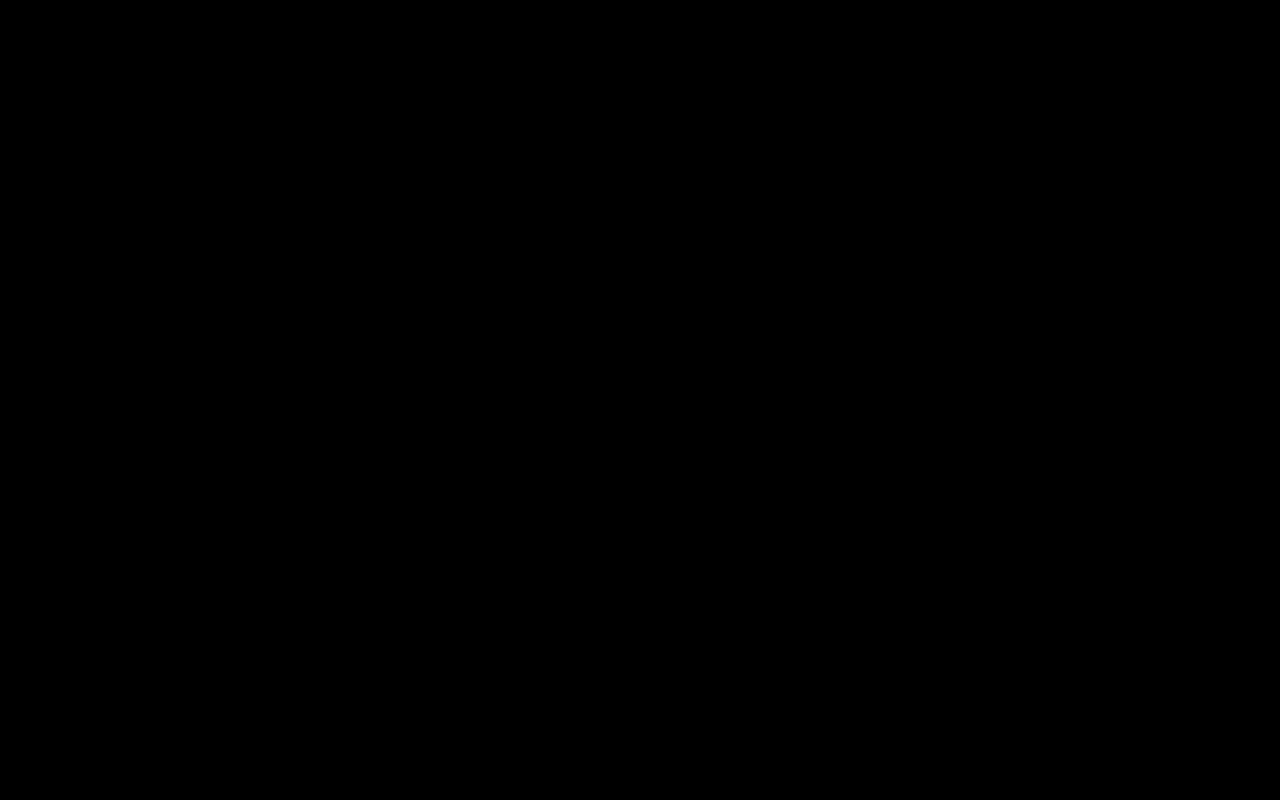
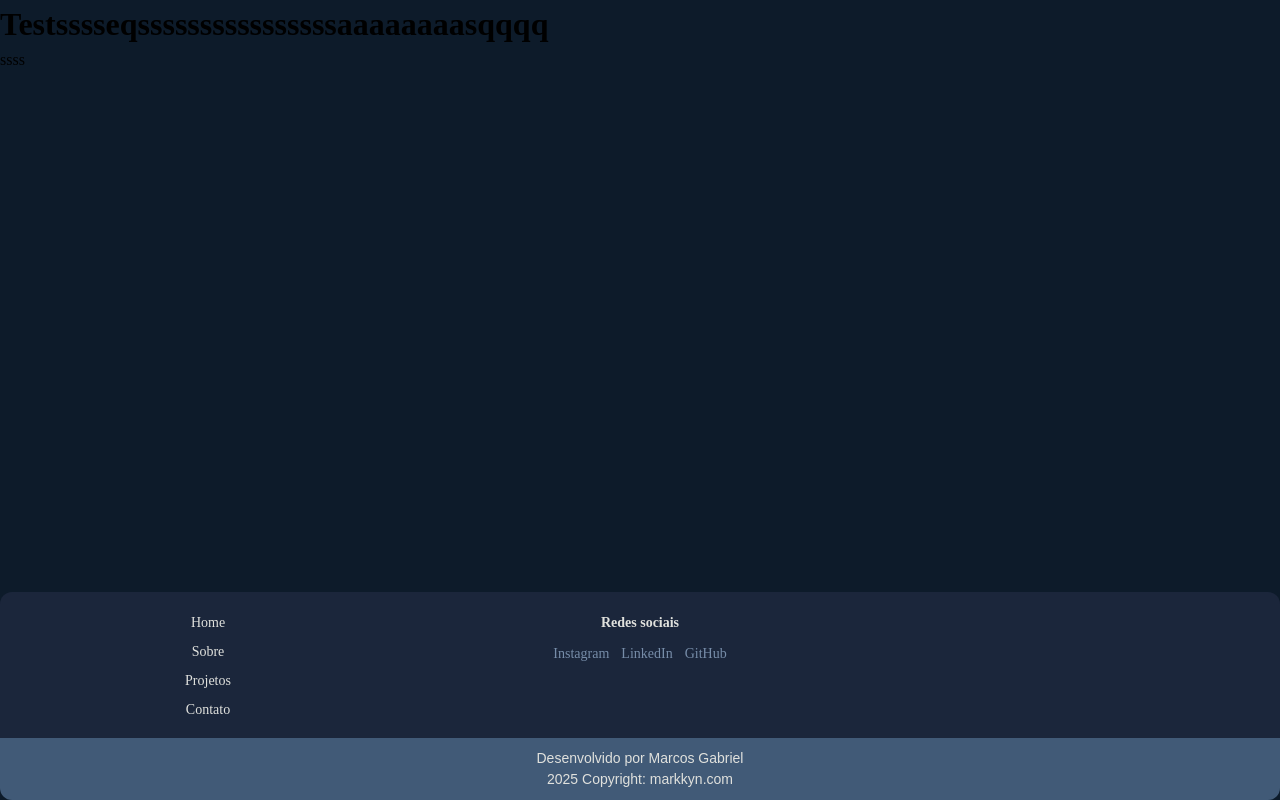
Before and after one commit to markkyn/portifolio-angular, an Angular app: page / in a window 1280 px wide. Built offline with nearby package versions, Linux system fonts and the light colour scheme.

Commit message:
new: footer com 2 seções (redes socias e desenvolvido por )

```diff
--- a/src/index.html
+++ b/src/index.html
@@ -2,12 +2,37 @@
 <html lang="en">
 <head>
   <meta charset="utf-8">
-  <title>Portifolio</title>
+  <title>Markkyn</title>
   <base href="/">
   <meta name="viewport" content="width=device-width, initial-scale=1">
   <link rel="icon" type="image/x-icon" href="favicon.ico">
 </head>
 <body>
   <app-root></app-root>
+  <footer>
+    <div id="top-footer">
+      <div class="footer-col footer-links">
+        <ul>
+          <li><a href="#">Home</a></li>
+          <li><a href="#">Sobre</a></li>
+          <li><a href="#">Projetos</a></li>
+          <li><a href="#">Contato</a></li>
+        </ul>
+      </div>
+      <div class="footer-col footer-social">
+        <strong>Redes sociais</strong>
+        <div class="social-links">
+          <a href="https://instagram.com/" target="_blank" rel="noopener">Instagram</a>
+          <a href="https://linkedin.com/" target="_blank" rel="noopener">LinkedIn</a>
+          <a href="https://github.com/" target="_blank" rel="noopener">GitHub</a>
+        </div>
+      </div>
+      <div class="footer-col"></div>
+    </div>
+    <div id="bottom-footer">
+        <p>Desenvolvido por Marcos Gabriel</p>
+        <p>2025 Copyright: markkyn.com</p>
+    </div>
+  </footer>
 </body>
 </html>
--- a/src/styles.scss
+++ b/src/styles.scss
@@ -1,12 +1,132 @@
-// Dark Colors
-$primary-dark: #000000;
-$secondary-dark: #000000;
+// src/styles.scss
+@use "./assets/styles/_colors.scss" as c;
+@use "./assets/styles/_typography.scss" as t;
 
-// Light Colors
-$primary-light: #000000;
-$secondary-light: #000000;
+body {
+  background-color: c.$primary-dark;
+}
 
 
+html, body {
+  min-height: 100vh;
+  display: flex;
+  flex-direction: column;
+}
+
 body {
-  background-color: $primary-dark;
+  margin: 0;
 }
+
+footer {
+  width: 100%;
+  margin-top: auto;
+  display: flex;
+  flex-direction: column;
+  align-items: stretch;
+  position: fixed;
+  left: 0;
+  bottom: 0;
+  z-index: 100;
+
+  #top-footer {
+    background-color: c.$secondary-dark;
+    padding: 20px 0 10px 0;
+    text-align: center;
+    font-size: 14px;
+    border-top-left-radius: 12px;
+    border-top-right-radius: 12px;
+    display: flex;
+    flex-direction: row;
+    justify-content: space-between;
+    align-items: flex-start;
+    gap: 16px;
+  }
+
+  #bottom-footer {
+    background-color: c.$neutral;
+    padding: 10px 0;
+    text-align: center;
+    font-size: 14px;
+    border-bottom-left-radius: 12px;
+    border-bottom-right-radius: 12px;
+    color: c.$primary-light;
+    font-family: t.$font-family-secondary;
+  }
+
+}
+
+.footer-col {
+  flex: 1 1 0;
+  display: flex;
+  flex-direction: column;
+  align-items: center;
+}
+
+.footer-links {
+  ul {
+    list-style: none;
+    padding: 0;
+    margin: 0;
+  }
+
+  li {
+    margin-bottom: 8px;
+  }
+
+  a {
+    color: c.$primary-light;
+    text-decoration: none;
+    transition: color 0.2s;
+  }
+
+  a:hover {
+    color: c.$secondary-light;
+  }
+}
+
+.footer-social strong {
+  color: c.$primary-light;
+  margin-bottom: 6px;
+  display: block;
+}
+
+.social-links {
+  display: flex;
+  flex-direction: row;
+  gap: 12px;
+  margin-top: 4px;
+}
+
+.social-links a {
+  color: c.$secondary-light;
+  text-decoration: none;
+  font-weight: 500;
+  transition: color 0.2s;
+}
+
+.social-links a:hover {
+  color: c.$primary-light;
+}
+
+
+@media (max-width: 600px) {
+  #top-footer, #bottom-footer {
+    font-size: 12px;
+    padding: 10px 0;
+  }
+  footer {
+    border-radius: 0;
+  }
+}
+
+@media (max-width: 800px) {
+  #top-footer {
+    flex-direction: column;
+    align-items: stretch;
+    gap: 8px;
+  }
+  .footer-col {
+    align-items: center;
+    margin-bottom: 8px;
+  }
+}
```
